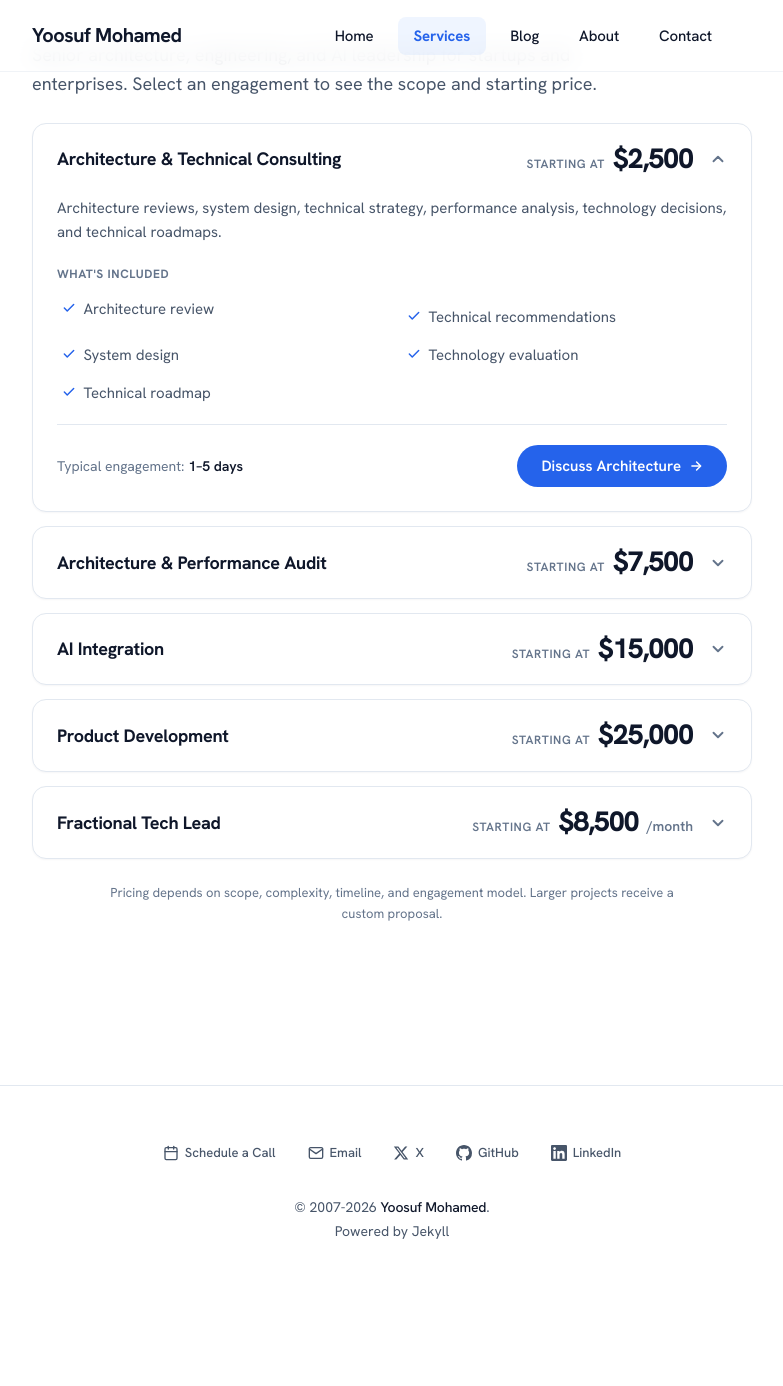
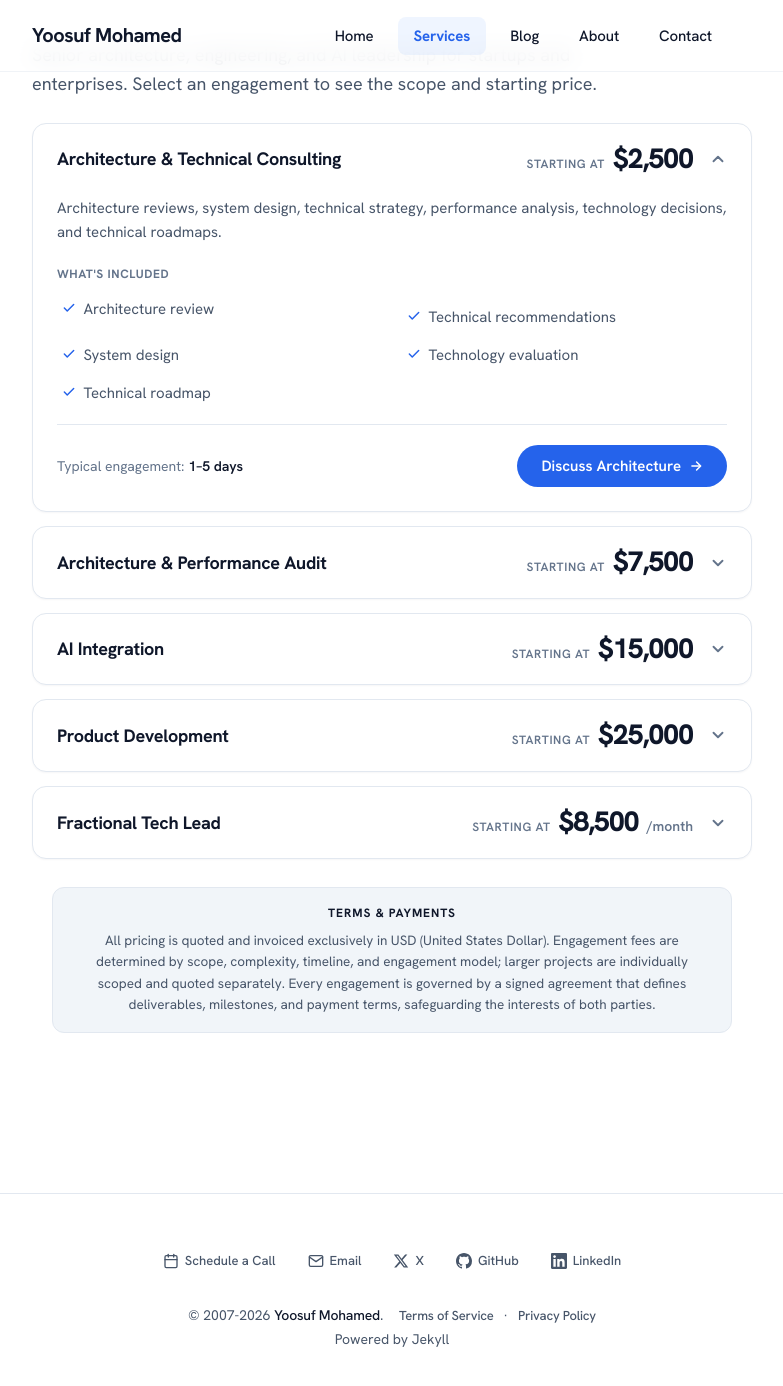
Before and after one commit to yoosuf/yoosuf.github.io, a Jekyll site: the page built from services.md, in a window 1280 px wide and 1400 px high, scrolled down 254 px. Shown: the top 1386 px of the window, without its empty margins (248-1031 px from the left). Built offline with Jekyll 4.4.1, drawn with Linux system fonts in a browser that asks for light colours; some web fonts are replaced; before the commit the page ends 1546 px from its top, so only the background shows below that.

Commit message:
Add terms and privacy pages with footer legal links and pricing terms note

```diff
--- a/_includes/engagement-pricing.html
+++ b/_includes/engagement-pricing.html
@@ -114,8 +114,13 @@
     </div>
 
     <p class="ep-note">
-      Pricing depends on scope, complexity, timeline, and engagement model.
-      Larger projects receive a custom proposal.
+      <strong>Terms &amp; Payments</strong>
+      All pricing is quoted and invoiced exclusively in USD (United States
+      Dollar). Engagement fees are determined by scope, complexity, timeline,
+      and engagement model; larger projects are individually scoped and quoted
+      separately. Every engagement is governed by a signed agreement that
+      defines deliverables, milestones, and payment terms, safeguarding the
+      interests of both parties.
     </p>
   </div>
 
--- a/_layouts/default.html
+++ b/_layouts/default.html
@@ -194,6 +194,11 @@
           <section class="copyright">
             &copy; 2007-{{ 'now' | date: "%Y" }}
             <a href="{{ site.url}}">{{site.title}}</a>.
+            <nav class="footer-legal" aria-label="Legal">
+              <a href="/terms/">Terms of Service</a>
+              <span aria-hidden="true">&middot;</span>
+              <a href="/privacy/">Privacy Policy</a>
+            </nav>
           </section>
           <nav class="jekyll-powered-by" aria-label="Footer">
             <a href="https://jekyllrb.com/" target="_blank" rel="noopener"
--- a/_sass/_footer.scss
+++ b/_sass/_footer.scss
@@ -17,6 +17,17 @@
 			font-weight: 500;
 			color: var(--color-darkgrey);
 			transition: color 0.2s ease;
+		}
+		.footer-legal {
+			display: inline-flex;
+			align-items: center;
+			gap: 10px;
+			margin-left: 12px;
+			font-size: 1.3rem;
+			a {
+				font-weight: 500;
+				color: var(--color-midgrey);
+			}
 		}
 	}
 	a {
--- a/_sass/_services.scss
+++ b/_sass/_services.scss
@@ -223,12 +223,26 @@
 /* ===== Pricing note ===== */
 
 .ep-note {
-	margin: 24px auto 0;
-	max-width: 640px;
+	margin: 28px auto 0;
+	max-width: 680px;
+	padding: 16px 24px;
 	text-align: center;
-	font-size: 1.3rem;
+	font-size: 1.35rem;
 	line-height: 1.6;
-	color: var(--color-secondary-text);
+	color: var(--color-midgrey);
+	background: var(--color-lightgrey);
+	border: 1px solid var(--color-border);
+	border-radius: 12px;
+
+	strong {
+		display: block;
+		margin-bottom: 6px;
+		font-size: 1.2rem;
+		font-weight: 700;
+		letter-spacing: 0.08em;
+		text-transform: uppercase;
+		color: var(--color-darkgrey);
+	}
 }
 
 /* ===== Dark mode ===== */
@@ -251,6 +265,14 @@
 	.ep-includes-label,
 	.ep-note {
 		color: rgba(255, 255, 255, 0.55);
+	}
+	.ep-note {
+		background: rgba(255, 255, 255, 0.05);
+		border-color: rgba(255, 255, 255, 0.1);
+
+		strong {
+			color: #f8fafc;
+		}
 	}
 	.ep-item {
 		background: color-mix(in srgb, #fff 4%, var(--color-darkmode));
```
Also changed, not shown: privacy.md (added, +67 -0 lines), terms.md (added, +73 -0 lines).
